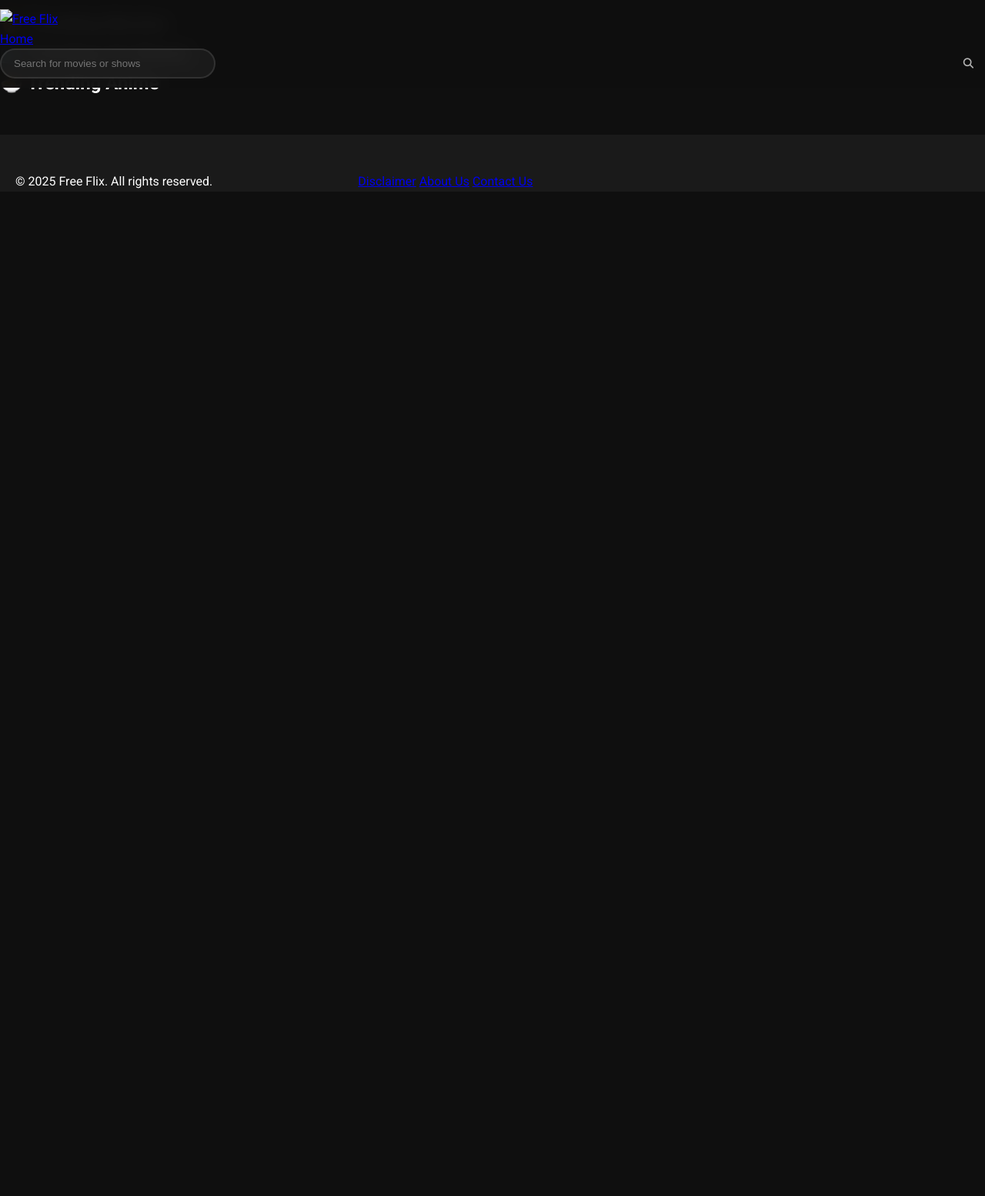
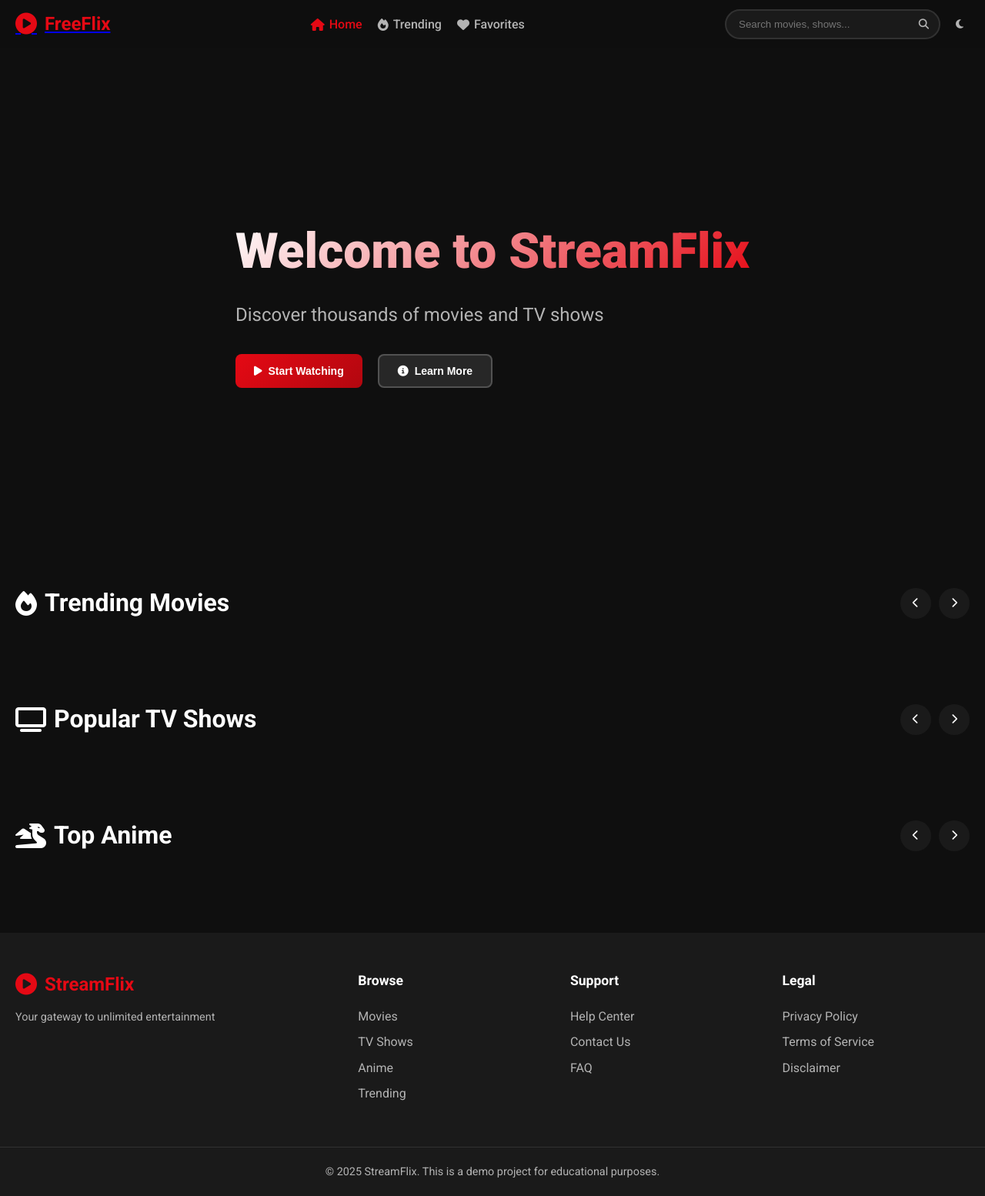
Before and after one commit to eddshield25/shieldflix, a plain HTML site: page my-website/index.html in a window 1280 px wide. Shown: the whole page at 77% size. Before the commit the page ends 800 px from the top, so only its background shows below. Drawn offline with Linux system fonts and the light colour scheme; no server answers.

Commit message:
Update index.html

```diff
--- a/my-website/index.html
+++ b/my-website/index.html
@@ -3,92 +3,249 @@
 <head>
   <meta charset="UTF-8" />
   <meta name="viewport" content="width=device-width, initial-scale=1.0"/>
-  <title>Free Flix | Home</title>
+  <meta name="description" content="Stream trending movies, TV shows, and anime for free">
+  <title>FreeFlix | Free Movies & TV Shows</title>
   <link rel="stylesheet" href="css/home.css">
   <link rel="preload" href="css/home.css" as="style">
   <link rel="preload" href="js/home.js" as="script">
   <link rel="manifest" href="manifest.json">
   <link rel="stylesheet" href="https://cdnjs.cloudflare.com/ajax/libs/font-awesome/6.5.1/css/all.min.css">
-  <link href="https://fonts.googleapis.com/css2?family=Roboto:wght@400;700&display=swap" rel="stylesheet">
+  <link href="https://fonts.googleapis.com/css2?family=Roboto:wght@300;400;500;700;900&display=swap" rel="stylesheet">
   <script async src="js/home.js"></script>
 </head>
 
 <body>
+  <!-- Loading Screen -->
+  <div class="loading-screen" id="loading-screen">
+    <div class="loading-spinner"></div>
+    <p>Loading awesome content...</p>
+  </div>
+
   <header class="navbar">
-    <a href="index.html" class="logo-link" aria-label="Go to Free Flix homepage">
-      <img src="image/logo.png" alt="  Free Flix " class="logo-image" />
+    <div class="nav-container">
+      <a href="index.html" class="logo-link" aria-label="Go to homepage">
+        <div class="logo">
+          <i class="fas fa-play-circle"></i>
+          <span>FreeFlix</span>
+        </div>
       </a>
       <nav class="nav-links">
-      <a href="index.html" aria-current="page">Home</a>
+        <a href="index.html" aria-current="page" class="nav-link active">
+          <i class="fas fa-home"></i> Home
+        </a>
+        <a href="#" class="nav-link">
+          <i class="fas fa-fire"></i> Trending
+        </a>
+        <a href="#" class="nav-link">
+          <i class="fas fa-heart"></i> Favorites
+        </a>
       </nav>
+      <div class="nav-actions">
         <div class="search-container">
-      <input type="text" class="search-bar" placeholder="Search for movies or shows" aria-label="Search for movies or shows" onfocus="openSearchModal()" />
+          <input type="text" class="search-bar" placeholder="Search movies, shows..."
+                 aria-label="Search for movies or shows" onfocus="openSearchModal()" />
           <button class="search-icon" aria-label="Open search" onclick="openSearchModal()">
             <i class="fas fa-search"></i>
           </button>
         </div>
+        <button class="theme-toggle" aria-label="Toggle dark mode" onclick="toggleTheme()">
+          <i class="fas fa-moon"></i>
+        </button>
+      </div>
+    </div>
   </header>
 
   <main>
-    <section class="banner" id="banner" role="banner">
-      <h1 id="banner-title" class="banner-title"></h1>
+    <!-- Hero Banner -->
+    <section class="hero-banner" id="banner" role="banner">
+      <div class="banner-overlay"></div>
+      <div class="banner-content">
+        <h1 id="banner-title" class="banner-title">Welcome to StreamFlix</h1>
+        <p id="banner-description" class="banner-description">Discover thousands of movies and TV shows</p>
+        <div class="banner-actions">
+          <button class="btn btn-primary" onclick="openSearchModal()">
+            <i class="fas fa-play"></i> Start Watching
+          </button>
+          <button class="btn btn-secondary" onclick="scrollToContent()">
+            <i class="fas fa-info-circle"></i> Learn More
+          </button>
+        </div>
+      </div>
     </section>
 
-    <section class="content-row">
-      <h2 class="row-title">🔥 Trending Movies</h2>
-      <div class="list media-list" id="movies-list"></div>
+    <!-- Content Sections -->
+    <section class="content-section" id="trending-section">
+      <div class="section-header">
+        <h2 class="section-title">
+          <i class="fas fa-fire"></i> Trending Movies
+        </h2>
+        <div class="section-controls">
+          <button class="nav-btn prev-btn" onclick="scrollList('movies-list', -300)">
+            <i class="fas fa-chevron-left"></i>
+          </button>
+          <button class="nav-btn next-btn" onclick="scrollList('movies-list', 300)">
+            <i class="fas fa-chevron-right"></i>
+          </button>
+        </div>
+      </div>
+      <div class="media-scroller" id="movies-list">
+        <!-- Movies will be loaded here -->
+      </div>
     </section>
 
-    <section class="content-row">
-      <h2 class="row-title">📺 Trending TV Shows</h2>
-      <div class="list media-list" id="tvshows-list"></div>
+    <section class="content-section">
+      <div class="section-header">
+        <h2 class="section-title">
+          <i class="fas fa-tv"></i> Popular TV Shows
+        </h2>
+        <div class="section-controls">
+          <button class="nav-btn prev-btn" onclick="scrollList('tvshows-list', -300)">
+            <i class="fas fa-chevron-left"></i>
+          </button>
+          <button class="nav-btn next-btn" onclick="scrollList('tvshows-list', 300)">
+            <i class="fas fa-chevron-right"></i>
+          </button>
+        </div>
+      </div>
+      <div class="media-scroller" id="tvshows-list">
+        <!-- TV Shows will be loaded here -->
+      </div>
     </section>
 
-    <section class="content-row">
-      <h2 class="row-title">🍜 Trending Anime</h2>
-      <div class="list media-list" id="anime-list"></div>
+    <section class="content-section">
+      <div class="section-header">
+        <h2 class="section-title">
+          <i class="fas fa-dragon"></i> Top Anime
+        </h2>
+        <div class="section-controls">
+          <button class="nav-btn prev-btn" onclick="scrollList('anime-list', -300)">
+            <i class="fas fa-chevron-left"></i>
+          </button>
+          <button class="nav-btn next-btn" onclick="scrollList('anime-list', 300)">
+            <i class="fas fa-chevron-right"></i>
+          </button>
+        </div>
+      </div>
+      <div class="media-scroller" id="anime-list">
+        <!-- Anime will be loaded here -->
+      </div>
     </section>
   </main>
 
+  <!-- Video Modal -->
   <div class="modal" id="modal" role="dialog" aria-modal="true" aria-labelledby="modal-title">
     <div class="modal-content">
-      <button class="close-btn" onclick="closeModal()" aria-label="Close movie details">&times;</button>
+      <button class="close-btn" onclick="closeModal()" aria-label="Close movie details">
+        <i class="fas fa-times"></i>
+      </button>
       <div class="modal-body">
+        <div class="modal-poster-container">
           <img id="modal-image" src="" alt="Poster image" class="modal-poster" />
+          <div class="poster-overlay">
+            <button class="btn btn-play" onclick="playTrailer()">
+              <i class="fas fa-play"></i> Play Trailer
+            </button>
+          </div>
+        </div>
         <div class="modal-text">
           <h2 id="modal-title" class="modal-item-title"></h2>
+          <div class="media-meta">
             <div class="stars" id="modal-rating" aria-label="User rating"></div>
+            <span class="rating-text" id="modal-rating-text"></span>
+            <span class="release-date" id="modal-date"></span>
+          </div>
           <p id="modal-description" class="modal-item-description"></p>
+          <div class="modal-actions">
+            <button class="btn btn-outline" onclick="addToFavorites()">
+              <i class="far fa-heart"></i> Add to Favorites
+            </button>
+            <button class="btn btn-outline" onclick="shareMedia()">
+              <i class="fas fa-share"></i> Share
+            </button>
+          </div>
         </div>
       </div>
 
+      <div class="streaming-section">
         <div class="server-selector">
-        <label for="server" class="server-label">Change Server:</label>
+          <label for="server" class="server-label">Choose Streaming Server:</label>
           <select id="server" onchange="changeServer()" class="server-select">
-          <option value="vidsrc.cc">Vidsrc.cc</option>
-          <option value="vidsrc.net">Vidsrc.net (was vidsrc.me)</option>
-          <option value="player.videasy.net">Player.Videasy.net</option>
+            <option value="vidsrc.cc">Server 1 (Vidsrc.cc)</option>
+            <option value="vidsrc.net">Server 2 (Vidsrc.net)</option>
+            <option value="player.videasy.net">Server 3 (Videasy.net)</option>
           </select>
         </div>
-      <iframe id="modal-video" width="100%" height="315" frameborder="0" allow="fullscreen" class="modal-iframe" title="Video Player"></iframe>
+        <div class="video-container">
+          <iframe id="modal-video" width="100%" height="400" frameborder="0"
+                  allow="accelerometer; autoplay; clipboard-write; encrypted-media; gyroscope; picture-in-picture"
+                  allowfullscreen class="modal-iframe" title="Video Player"></iframe>
+        </div>
+      </div>
     </div>
   </div>
 
-  <div class="search-modal" id="search-modal" role="dialog" aria-modal="true" aria-labelledby="search-input">
-    <button class="close-btn search-close-btn" onclick="closeSearchModal()" aria-label="Close search">&times;</button>
-    <input type="text" id="search-input" placeholder="Search for a movie or show..." oninput="searchTMDB()" aria-label="Search input" />
-    <div class="results search-results" id="search-results"></div>
+  <!-- Search Modal -->
+  <div class="search-modal" id="search-modal" role="dialog" aria-modal="true">
+    <div class="search-modal-content">
+      <button class="close-btn search-close-btn" onclick="closeSearchModal()" aria-label="Close search">
+        <i class="fas fa-times"></i>
+      </button>
+      <div class="search-header">
+        <h3>What would you like to watch?</h3>
+        <div class="search-input-container">
+          <i class="fas fa-search search-input-icon"></i>
+          <input type="text" id="search-input" placeholder="Search movies, TV shows, anime..."
+                 oninput="searchTMDB()" aria-label="Search input" />
+        </div>
+      </div>
+      <div class="search-results" id="search-results">
+        <div class="empty-state" id="search-empty">
+          <i class="fas fa-search"></i>
+          <p>Search for your favorite movies and TV shows</p>
+        </div>
+      </div>
+    </div>
   </div>
 
   <footer class="footer">
     <div class="footer-content">
-      <p>&copy; 2025 Free Flix. All rights reserved.</p>
-      <nav class="footer-links" aria-label="Footer Navigation">
+      <div class="footer-brand">
+        <div class="logo">
+          <i class="fas fa-play-circle"></i>
+          <span>StreamFlix</span>
+        </div>
+        <p class="footer-tagline">Your gateway to unlimited entertainment</p>
+      </div>
+      <div class="footer-links-grid">
+        <div class="footer-column">
+          <h4>Browse</h4>
+          <a href="#">Movies</a>
+          <a href="#">TV Shows</a>
+          <a href="#">Anime</a>
+          <a href="#">Trending</a>
+        </div>
+        <div class="footer-column">
+          <h4>Support</h4>
+          <a href="#">Help Center</a>
+          <a href="#">Contact Us</a>
+          <a href="#">FAQ</a>
+        </div>
+        <div class="footer-column">
+          <h4>Legal</h4>
+          <a href="#">Privacy Policy</a>
+          <a href="#">Terms of Service</a>
           <a href="#">Disclaimer</a>
-        <a href="#">About Us</a>
-        <a href="#">Contact Us</a>
-      </nav>
+        </div>
+      </div>
+    </div>
+    <div class="footer-bottom">
+      <p>&copy; 2025 StreamFlix. This is a demo project for educational purposes.</p>
     </div>
   </footer>
+
+  <!-- Back to Top Button -->
+  <button class="back-to-top" id="back-to-top" onclick="scrollToTop()">
+    <i class="fas fa-chevron-up"></i>
+  </button>
 </body>
 </html>
```
Lines whose indentation alone changed are shown as unchanged.
